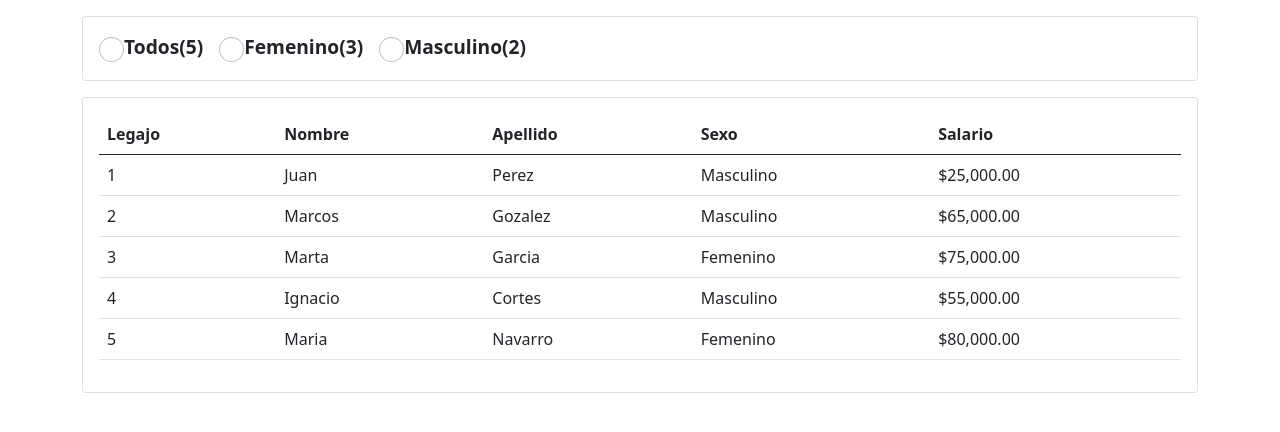
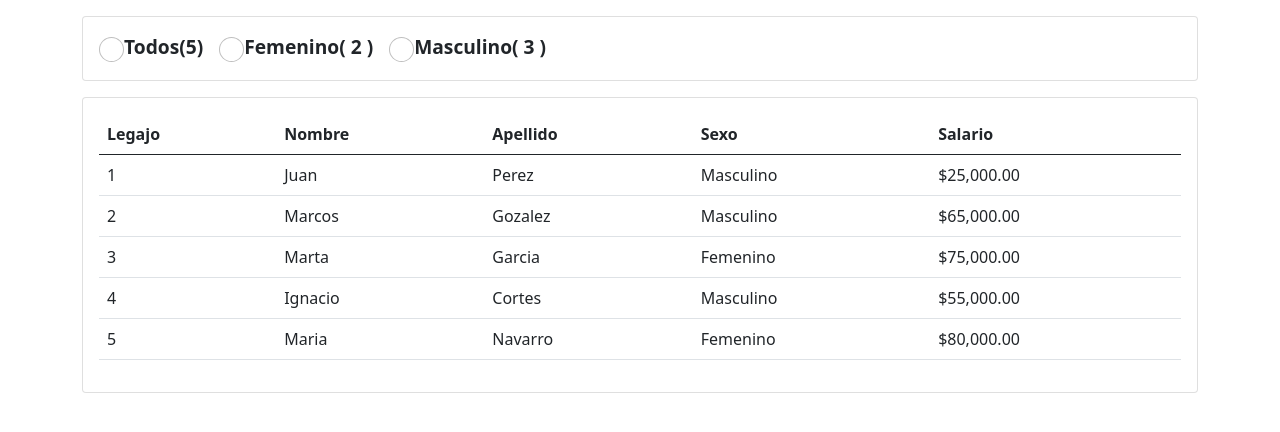
Before and after one commit to Daniel151505/Aplicacion-Lista-de-Empleados, an Angular app in the folder Aplicacion-Lista-de-Empleados/: page / in a window 1280 px wide. Shown: the top 432 px of the page. Built offline with nearby package versions, Linux system fonts and the light colour scheme.

Commit message:
Usando Interpolación para llamar a los metodos

```diff
--- a/Aplicacion-Lista-de-Empleados/src/app/components/empleado-lista/empleado-lista.component.html
+++ b/Aplicacion-Lista-de-Empleados/src/app/components/empleado-lista/empleado-lista.component.html
@@ -2,16 +2,16 @@
     <div class="card">
         <div class="card-body">
             <div class="form-check form-check-inline">
-                <input class="form-check-input" type="radio" name="sexo" id="inlineRadio1" value="Masculino">
-                <label class="form-check-label" for="inlineRadio1">Todos(5)</label>
+                <input class="form-check-input" type="radio" name="sexo" id="inlineRadio1" value="Todos">
+                <label class="form-check-label" for="inlineRadio1">Todos({{obtenerTotalEmpleados()}})</label>
               </div>
               <div class="form-check form-check-inline">
                 <input class="form-check-input" type="radio" name="sexo" id="femenino" value="Femenino">
-                <label class="form-check-label" for="femenino">Femenino(3)</label>
+                <label class="form-check-label" for="femenino">Femenino( {{obtenerTotalFemenino()}} )</label>
               </div>
               <div class="form-check form-check-inline">
                 <input class="form-check-input" type="radio" name="sexo" id="masculino" value="Masculino">
-                <label class="form-check-label" for="masculino">Masculino(2)</label>
+                <label class="form-check-label" for="masculino">Masculino( {{obtenerTotalMasculino()}} )</label>
               </div>
         </div>
     </div>
```
